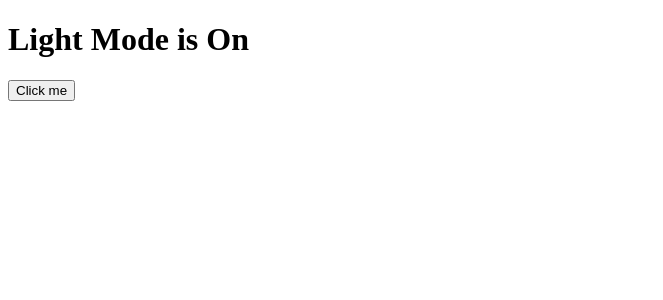
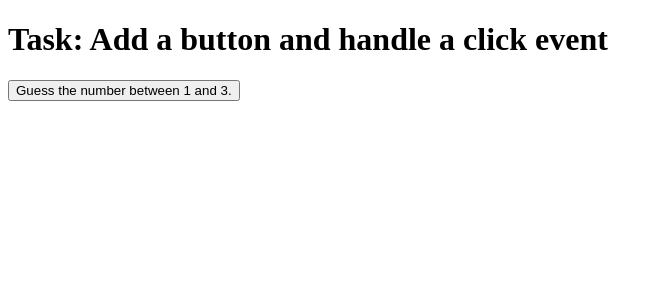
Before and after one commit to scottngocbui/Learning, a JavaScript app in the folder apply-learning/: page / in a window 1280 px wide. Shown: the top 300 px of the page, without its empty margins (0-663 px from the left). Built offline with nearby package versions, Linux system fonts and the light colour scheme.

Commit message:
Changed app.js for event handling

```diff
--- a/apply-learning/src/App.js
+++ b/apply-learning/src/App.js
@@ -1,11 +1,18 @@
-import Btn from "./Btn.js"
-import "./App.css";
-import Card from "./components/Card.js"
-import ModeToggler from "./ModeToggler.js";
+function App() {
+  function handleClick() {
+    let randomNum = Math.floor(Math.random() * 3) + 1
+    console.log(randomNum)
+    let userInput = prompt('type a number');
+    alert(`Computer number: ${randomNum}, Your guess: ${userInput}`)
+}
 
-function App() {
   return (
-    <ModeToggler />
+    <div>
+      <h1>Task: Add a button and handle a click event</h1>
+      <button onClick={handleClick}>
+        Guess the number between 1 and 3.
+      </button>
+    </div>
   );
 }
 
```
